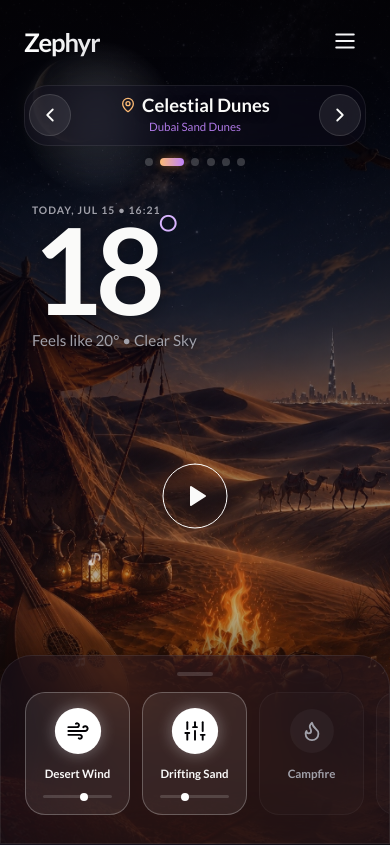
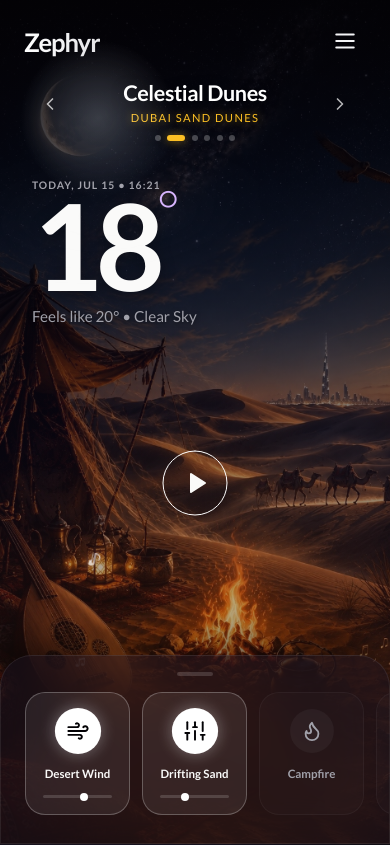
Before and after one commit to Akhilm035/Zephyr, a React (Vite) app: page / in a window 390 px wide. Shown: the top 845 px of the page. Built offline with nearby package versions, Linux system fonts and the light colour scheme; a web font is replaced by a local one.

Commit message:
feat: implement procedural Web Audio API synth engine for ambient soundscapes

```diff
--- a/src/App.jsx
+++ b/src/App.jsx
@@ -791,9 +791,12 @@ function MobileHeroView({
 }) {
   const [localTime, setLocalTime] = useState('')
   const [localDate, setLocalDate] = useState('')
+
+  // Real-time touch drag & smooth slide physics
   const [touchStart, setTouchStart] = useState(0)
-  const [touchEnd, setTouchEnd] = useState(0)
-  const [swipeDirection, setSwipeDirection] = useState(null)
+  const [dragOffset, setDragOffset] = useState(0)
+  const [isDragging, setIsDragging] = useState(false)
+  const [slideAnim, setSlideAnim] = useState('')
 
   useEffect(() => {
     const updateTime = () => {
@@ -823,59 +826,75 @@ function MobileHeroView({
   const progressRatio = timeLeft / 2700
   const strokeOffset = circ - (progressRatio * circ)
 
-  // Touch Swipe Handlers for mobile swiping between locations
+  // Touch Swipe Handlers for smooth 1:1 dragging
   const handleTouchStart = (e) => {
-    setTouchStart(e.targetTouches[0].clientX)
-    setTouchEnd(e.targetTouches[0].clientX)
+    setTouchStart(e.touches[0].clientX)
+    setIsDragging(true)
   }
 
   const handleTouchMove = (e) => {
-    setTouchEnd(e.targetTouches[0].clientX)
+    if (!isDragging) return
+    const currentX = e.touches[0].clientX
+    const diff = currentX - touchStart
+    setDragOffset(diff)
+  }
+
+  const switchSlide = (newIndex, dir) => {
+    setSlideAnim(`out-${dir}`)
+    setTimeout(() => {
+      selectDestination(newIndex)
+      setSlideAnim(`in-${dir}`)
+      setDragOffset(0)
+      setTimeout(() => setSlideAnim(''), 250)
+    }, 120)
   }
 
   const handleTouchEnd = () => {
-    if (!touchStart || !touchEnd) return
-    const distance = touchStart - touchEnd
-    const minSwipeDistance = 45
-
-    if (distance > minSwipeDistance) {
+    if (!isDragging) return
+    setIsDragging(false)
+    const threshold = 45
+
+    if (dragOffset < -threshold) {
       // Swiped left -> Next location
-      setSwipeDirection('left')
       const nextIndex = (activeDestination + 1) % DESTINATIONS.length
-      selectDestination(nextIndex)
-    } else if (distance < -minSwipeDistance) {
+      switchSlide(nextIndex, 'left')
+    } else if (dragOffset > threshold) {
       // Swiped right -> Previous location
-      setSwipeDirection('right')
       const prevIndex = (activeDestination - 1 + DESTINATIONS.length) % DESTINATIONS.length
-      selectDestination(prevIndex)
-    }
-    setTimeout(() => setSwipeDirection(null), 300)
+      switchSlide(prevIndex, 'right')
+    } else {
+      setDragOffset(0)
+    }
   }
 
   const goToPrev = (e) => {
     e.stopPropagation()
     const prevIndex = (activeDestination - 1 + DESTINATIONS.length) % DESTINATIONS.length
-    selectDestination(prevIndex)
+    switchSlide(prevIndex, 'right')
   }
 
   const goToNext = (e) => {
     e.stopPropagation()
     const nextIndex = (activeDestination + 1) % DESTINATIONS.length
-    selectDestination(nextIndex)
+    switchSlide(nextIndex, 'left')
   }
 
   return (
     <div
-      className={`mobile-immersive-hero swipe-anim-${swipeDirection || 'idle'}`}
+      className="mobile-immersive-hero"
       onTouchStart={handleTouchStart}
       onTouchMove={handleTouchMove}
       onTouchEnd={handleTouchEnd}
     >
-      {/* Immersive background layer */}
+      {/* Immersive background layers with smooth crossfade */}
+      {DESTINATIONS.map((item, idx) => (
         <div
-        className="mobile-hero-bg"
-        style={{ backgroundImage: `url(${dest.image})` }}
+          key={item.id}
+          className={`mobile-hero-bg ${idx === activeDestination ? 'active' : ''}`}
+          style={{ backgroundImage: `url(${item.image})` }}
         />
+      ))}
+
       {/* Sun/Moon light glow overlay */}
       <div className={`mobile-hero-glow ${activeDestination === 1 ? 'dunes' : activeDestination === 2 ? 'alpine' : activeDestination === 0 ? 'forest' : 'ambient'}`} />
 
@@ -944,46 +963,74 @@ function MobileHeroView({
         </div>
       )}
 
-      {/* Top Location Swipe Controls & Info Header */}
-      <div className="mobile-location-swipe-bar">
+      {/* Interactive Touch Slider Container */}
+      <div
+        className={`mobile-hero-content-slider ${isDragging ? 'is-dragging' : 'is-smooth'} ${slideAnim}`}
+        style={{
+          transform: isDragging
+            ? `translateX(${dragOffset}px)`
+            : dragOffset !== 0
+            ? `translateX(${dragOffset}px)`
+            : 'none',
+          opacity: isDragging ? Math.max(0.65, 1 - Math.abs(dragOffset) / 450) : 1
+        }}
+      >
+        {/* Minimalist Floating Location Navigation */}
+        <div className="mobile-location-minimal-header">
           <button
-          className="mobile-swipe-arrow left"
+            className="minimal-arrow left"
             onClick={goToPrev}
-          aria-label="Previous Location Soundscape"
+            aria-label="Previous Location"
           >
-          <ChevronLeft size={22} />
+            <ChevronLeft size={20} />
           </button>
 
-        <div className="mobile-location-center-card">
-          <h2 className="mobile-dest-title">
-            <MapPin size={16} style={{ color: 'var(--c-sunset)', marginRight: '6px' }} />
-            {dest.title}
-          </h2>
-          <span className="mobile-dest-sublocation">{dest.location}</span>
+          <div className="minimal-location-info">
+            <h2 className="minimal-dest-title">{dest.title}</h2>
+            <span
+              className="minimal-dest-sublocation"
+              style={{
+                color: dest.accentColor || 'rgba(255, 255, 255, 0.65)',
+                textShadow: `0 0 10px ${dest.glowColor || 'rgba(0,0,0,0.5)'}`
+              }}
+            >
+              {dest.location}
+            </span>
           </div>
 
           <button
-          className="mobile-swipe-arrow right"
+            className="minimal-arrow right"
             onClick={goToNext}
-          aria-label="Next Location Soundscape"
+            aria-label="Next Location"
           >
-          <ChevronRight size={22} />
+            <ChevronRight size={20} />
           </button>
         </div>
 
-      {/* Swipe Pagination Dots */}
-      <div className="mobile-swipe-dots">
-        {DESTINATIONS.map((d, index) => (
+        {/* Sleek Progress Dots with Dynamic Accent Glow */}
+        <div className="mobile-minimal-dots">
+          {DESTINATIONS.map((d, index) => {
+            const isSel = index === activeDestination
+            return (
               <button
                 key={d.id}
-            className={`swipe-dot ${index === activeDestination ? 'active' : ''}`}
+                className={`minimal-dot ${isSel ? 'active' : ''}`}
                 onClick={(e) => {
                   e.stopPropagation()
                   selectDestination(index)
                 }}
+                style={
+                  isSel
+                    ? {
+                        backgroundColor: dest.accentColor || '#ffffff',
+                        boxShadow: `0 0 10px ${dest.glowColor || 'rgba(255, 255, 255, 0.6)'}`
+                      }
+                    : undefined
+                }
                 aria-label={`Go to ${d.title}`}
               />
-        ))}
+            )
+          })}
         </div>
 
         {/* Hero Temperature & Date Block */}
@@ -1026,6 +1073,7 @@ function MobileHeroView({
             </button>
           </div>
         </div>
+      </div>
 
       {/* Glassmorphic Sound Drawer Sheet */}
       <div className="mobile-sound-drawer-sheet">
@@ -1089,6 +1137,8 @@ const DESTINATIONS = [
     description: 'Immerse in tropical rainfall and soothing bird chatter under a thick canopy of emerald greens.',
     image: '/ancient_forest.png',
     weather: 'Warm Rain 24°C',
+    accentColor: '#4ade80', // Emerald Leaf Green
+    glowColor: 'rgba(74, 222, 128, 0.5)',
     sounds: ['Rain', 'Birds', 'Wind'],
     volPreset: { rain: 75, birds: 60, wind: 40 }
   },
@@ -1099,6 +1149,8 @@ const DESTINATIONS = [
     description: 'Breathe in the cool desert air as the dry wind whispers over shifting sands under a dome of stars.',
     image: '/celestial_desert.png',
     weather: 'Clear Sky 18°C',
+    accentColor: '#fbbf24', // Warm Sand Gold
+    glowColor: 'rgba(251, 191, 36, 0.55)',
     sounds: ['Desert Wind', 'Drifting Sand', 'Oud Melodies', 'Crickets'],
     volPreset: { dunes_wind: 60, sand_drift: 35, oud: 45, crickets: 40 }
   },
@@ -1109,6 +1161,8 @@ const DESTINATIONS = [
     description: 'Sit beside a roaring glacier stream as gusty mountain winds brush past the snowy heights.',
     image: '/alpine_peaks.png',
     weather: 'Chilly Breeze -2°C',
+    accentColor: '#60a5fa', // Glacial Ice Blue
+    glowColor: 'rgba(96, 165, 250, 0.5)',
     sounds: ['Stream', 'Wind', 'Thunder'],
     volPreset: { wind: 70, thunder: 35, rain: 20 }
   },
@@ -1119,6 +1173,8 @@ const DESTINATIONS = [
     description: 'Cracking pine logs under an old-growth redwood sky, accompanied by crickets and warm guitar chords.',
     image: '/better_sleep.png',
     weather: 'Clear Twilight 12°C',
+    accentColor: '#f97316', // Ember Fire Coral
+    glowColor: 'rgba(249, 115, 22, 0.55)',
     sounds: ['Campfire', 'Crickets', 'Acoustic Lofi'],
     volPreset: { fire: 80, music: 45, wind: 20 }
   },
@@ -1129,6 +1185,8 @@ const DESTINATIONS = [
     description: 'Relax to the slow, heavy rise and fall of giant Pacific waves breaking on a warm sandy shore.',
     image: '/hero_background.png',
     weather: 'Tropical Breeze 26°C',
+    accentColor: '#38bdf8', // Pacific Marine Cyan
+    glowColor: 'rgba(56, 189, 248, 0.5)',
     sounds: ['Ocean Waves', 'Wind'],
     volPreset: { ocean: 75, wind: 35 }
   },
@@ -1139,6 +1197,8 @@ const DESTINATIONS = [
     description: 'Sip tea near a trickling bamboo fountain while cherry blossom petals fall silently into the pond.',
     image: '/study_sessions.png',
     weather: 'Mist Fog 16°C',
+    accentColor: '#f472b6', // Sakura Violet Pink
+    glowColor: 'rgba(244, 114, 182, 0.5)',
     sounds: ['Fountain', 'Soft Lofi', 'Birds'],
     volPreset: { birds: 50, music: 60, rain: 15 }
   }
--- a/src/index.css
+++ b/src/index.css
@@ -2316,9 +2316,56 @@ body {
     inset: 0;
     background-size: cover;
     background-position: center;
-    transform: scale(1.05);
+    transform: scale(1.06);
     z-index: -2;
-    transition: background-image 0.8s cubic-bezier(0.16, 1, 0.3, 1);
+    opacity: 0;
+    transition: opacity 0.65s cubic-bezier(0.16, 1, 0.3, 1), transform 0.65s cubic-bezier(0.16, 1, 0.3, 1);
+    pointer-events: none;
+  }
+
+  .mobile-hero-bg.active {
+    opacity: 1;
+    transform: scale(1.0);
+  }
+
+  /* Smooth Touch Content Slider */
+  .mobile-hero-content-slider {
+    display: flex;
+    flex-direction: column;
+    flex: 1;
+    justify-content: space-between;
+    width: 100%;
+    will-change: transform, opacity;
+    user-select: none;
+    -webkit-user-select: none;
+  }
+
+  .mobile-hero-content-slider.is-smooth {
+    transition: transform 0.35s cubic-bezier(0.16, 1, 0.3, 1), opacity 0.35s ease;
+  }
+
+  .mobile-hero-content-slider.is-dragging {
+    transition: none !important;
+  }
+
+  .mobile-hero-content-slider.out-left {
+    transform: translateX(-40px);
+    opacity: 0;
+  }
+
+  .mobile-hero-content-slider.out-right {
+    transform: translateX(40px);
+    opacity: 0;
+  }
+
+  .mobile-hero-content-slider.in-left {
+    transform: translateX(0);
+    opacity: 1;
+  }
+
+  .mobile-hero-content-slider.in-right {
+    transform: translateX(0);
+    opacity: 1;
   }
 
   .mobile-hero-glow {
@@ -2348,121 +2395,91 @@ body {
     z-index: 10;
   }
 
-  /* Mobile Location Swipe Bar & Controls */
-  .mobile-location-swipe-bar {
+  /* Minimalist Location Header */
+  .mobile-location-minimal-header {
     display: flex;
     align-items: center;
     justify-content: space-between;
     width: 100%;
-    margin-top: 3.8rem;
+    margin-top: 3.5rem;
+    padding: 0 0.5rem;
     z-index: 15;
-    padding: 0.5rem 0.25rem;
-    background: rgba(15, 12, 28, 0.45);
-    border: 1px solid rgba(255, 255, 255, 0.08);
-    backdrop-filter: blur(20px);
-    -webkit-backdrop-filter: blur(20px);
-    border-radius: 24px;
-    box-shadow: 0 8px 32px rgba(0, 0, 0, 0.35);
-  }
-
-  .mobile-swipe-arrow {
-    width: 42px;
-    height: 42px;
+  }
+
+  .minimal-arrow {
+    width: 36px;
+    height: 36px;
     border-radius: 50%;
     display: flex;
     align-items: center;
     justify-content: center;
-    background: rgba(255, 255, 255, 0.08);
-    border: 1px solid rgba(255, 255, 255, 0.12);
-    color: var(--c-cream);
+    background: transparent;
+    border: none;
+    color: rgba(255, 255, 255, 0.7);
     cursor: pointer;
-    transition: transform 0.2s ease, background 0.2s ease;
+    transition: color 0.2s ease, transform 0.2s ease, background 0.2s ease;
     flex-shrink: 0;
   }
 
-  .mobile-swipe-arrow:active {
-    transform: scale(0.9);
-    background: rgba(255, 255, 255, 0.2);
-  }
-
-  .mobile-location-center-card {
+  .minimal-arrow:active {
+    transform: scale(0.88);
+    color: #ffffff;
+    background: rgba(255, 255, 255, 0.1);
+  }
+
+  .minimal-location-info {
     display: flex;
     flex-direction: column;
     align-items: center;
     text-align: center;
     flex: 1;
-    padding: 0 0.5rem;
-  }
-
-  .swipe-badge-hint {
-    display: flex;
-    align-items: center;
-    gap: 0.3rem;
-    font-size: 0.62rem;
+  }
+
+  .minimal-dest-title {
+    font-size: 1.35rem;
+    font-weight: 700;
+    color: #ffffff;
+    letter-spacing: -0.02em;
+    line-height: 1.25;
+    text-shadow: 0 2px 12px rgba(0, 0, 0, 0.7);
+  }
+
+  .minimal-dest-sublocation {
+    font-size: 0.7rem;
+    font-weight: 500;
     letter-spacing: 0.12em;
-    font-weight: 700;
-    color: var(--c-sunset);
-    background: rgba(251, 146, 60, 0.12);
-    border: 1px solid rgba(251, 146, 60, 0.25);
-    padding: 0.2rem 0.6rem;
-    border-radius: 12px;
     text-transform: uppercase;
-    margin-bottom: 0.35rem;
-  }
-
-  .sparkle-icon {
-    animation: sparkle-spin 3s linear infinite;
-  }
-
-  @keyframes sparkle-spin {
-    0% { transform: rotate(0deg) scale(1); }
-    50% { transform: rotate(180deg) scale(1.2); }
-    100% { transform: rotate(360deg) scale(1); }
-  }
-
-  .mobile-dest-title {
-    font-size: 1.15rem;
-    font-weight: 700;
-    color: var(--c-cream);
-    display: flex;
-    align-items: center;
-    line-height: 1.2;
-    text-shadow: 0 2px 8px rgba(0, 0, 0, 0.6);
-  }
-
-  .mobile-dest-sublocation {
-    font-size: 0.72rem;
-    color: var(--c-lavender-bright);
+    color: rgba(255, 255, 255, 0.65);
     margin-top: 0.15rem;
-    opacity: 0.9;
-  }
-
-  /* Swipe Dots Indicator */
-  .mobile-swipe-dots {
+    text-shadow: 0 1px 6px rgba(0, 0, 0, 0.6);
+  }
+
+  /* Sleek Minimal Progress Dots */
+  .mobile-minimal-dots {
     display: flex;
     align-items: center;
     justify-content: center;
-    gap: 0.45rem;
-    margin-top: 0.75rem;
+    gap: 0.4rem;
+    margin-top: 0.5rem;
     z-index: 15;
   }
 
-  .swipe-dot {
-    width: 8px;
-    height: 8px;
+  .minimal-dot {
+    width: 6px;
+    height: 6px;
     border-radius: 50%;
-    background: rgba(255, 255, 255, 0.2);
+    background: rgba(255, 255, 255, 0.25);
     border: none;
     padding: 0;
     cursor: pointer;
-    transition: all 0.3s cubic-bezier(0.175, 0.885, 0.32, 1.275);
-  }
-
-  .swipe-dot.active {
-    width: 24px;
-    border-radius: 10px;
-    background: linear-gradient(90deg, var(--c-sunset) 0%, var(--c-lavender-bright) 100%);
-    box-shadow: 0 0 10px rgba(251, 146, 60, 0.5);
+    transition: all 0.3s cubic-bezier(0.16, 1, 0.3, 1);
+  }
+
+  .minimal-dot.active {
+    width: 18px;
+    border-radius: 6px;
+    background: #ffffff;
+    box-shadow: 0 0 8px rgba(255, 255, 255, 0.6);
   }
 
   /* Swipe Animation Feedback */
```
Lines whose indentation alone changed are shown as unchanged.
